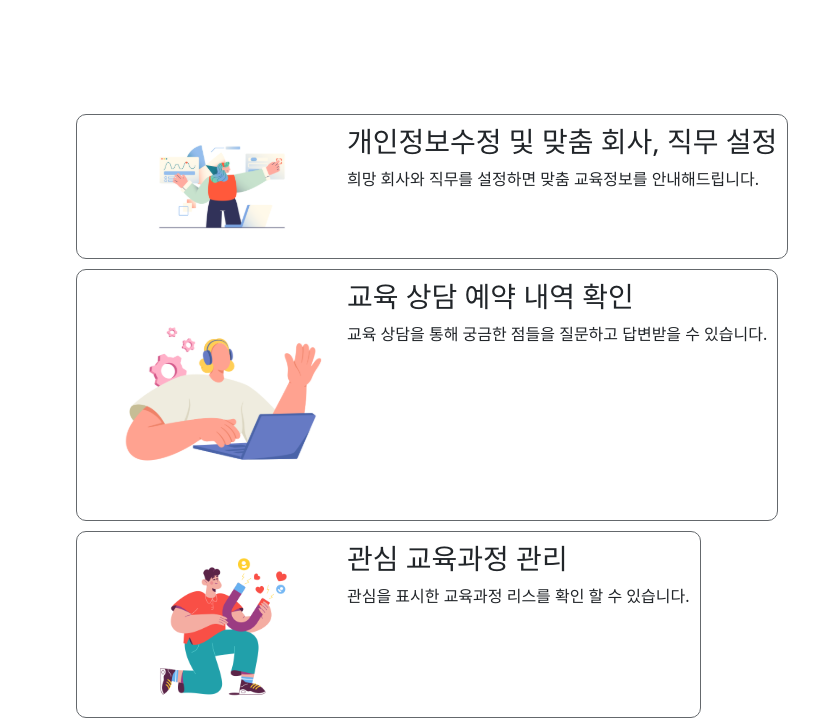
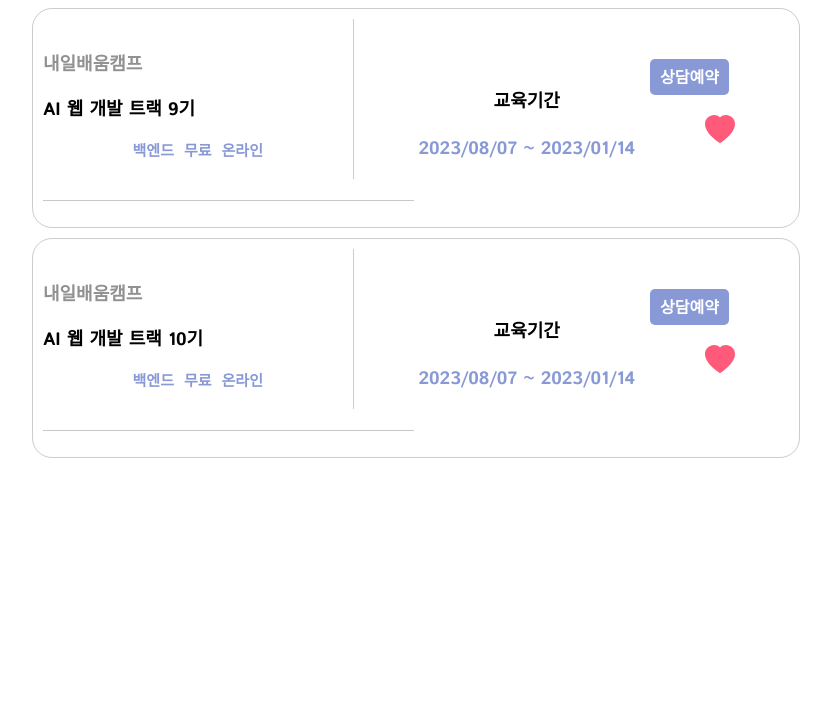
Before and after one commit to shkum0330/GoodBe, a React (Create React App) app in the folder 2_src/front-end/: page / in a window 1280 px wide. Shown: the part 682-1408 px from the top of the page, without its empty margins (224-1055 px from the left). After the commit the page ends 1150 px from the top, so only its background shows below. Built offline with nearby package versions, Linux system fonts and the light colour scheme.

Commit message:
seongwon mypagehome

```diff
--- a/2_src/front-end/src/App.js
+++ b/2_src/front-end/src/App.js
@@ -14,11 +14,12 @@
 function App() {
   return (
    <div>
-
+{/*
     <Sidebar/>
     <Navbar/>
     <MyPageHomeHeader />
-    <MypageHome />
+    <MypageHome /> */}
+    <EduList/>
    </div>
   );
 }
--- a/2_src/front-end/src/components/MyPageHome/MypageHome.jsx
+++ b/2_src/front-end/src/components/MyPageHome/MypageHome.jsx
@@ -11,32 +11,73 @@
 const Box = styled.div`
     display: flex;
     align-items: flex-start;
+    background: #FFF;
+    padding: 10px;
+    margin-bottom: 10px;
+    width: 700px;
     border-radius: 10px;
     border: 1px solid #64686C;
     background: #FFF;
-    padding: 10px;
-    margin-bottom: 10px;
-
-
+    height : 250px;
 `
 const Image = styled.img`
-    margin-left: 10px;
-    width: 250px;
+    margin-bottom: auto;
+    width: 230px;
+
 `
 
 const TextContainer = styled.div`
     display: flex;
     flex-direction: column;
+    margin-right: 10px;
 `
 
+const AnchorLink = styled.a`
+    color: #0432D6;
+    font-family: Istok Web;
+    font-size: 18px;
+    font-style: normal;
+    font-weight: 400;
+    line-height: normal;
+    text-transform: capitalize;
+    text-decoration: none;
+`;
+
+const Title = styled.p`
+    color: #000;
+    font-family: Istok Web;
+    font-size: 25px;
+    font-style: normal;
+    font-weight: 400;
+    line-height: normal;
+    text-transform: capitalize;
+`
+
+const Detail = styled.p`
+    color: #64686C;
+    text-align: right;
+    font-family: Istok Web;
+    font-size: 15px;
+    font-style: normal;
+    font-weight: 400;
+    line-height: normal;
+    text-transform: capitalize;
+`
+const HorizontalLine = styled.div`
+    width: 100%;
+    height: 1px;
+    background-color: #64686c;
+    margin-top: 60px;
+    margin-bottom: 30px;
+`;
 const MypageHome = () => {
     const dummyData = [
-        { id: 1, title :'개인정보수정 및 맞춤 회사, 직무 설정', detail: '희망 회사와 직무를 설정하면 맞춤 교육정보를 안내해드립니다.', image:myinfochange},
-        { id: 2, title :'교육 상담 예약 내역 확인', detail: '교육 상담을 통해 궁금한 점들을 질문하고 답변받을 수 있습니다.', image:myreservation},
-        { id: 3, title :'관심 교육과정 관리', detail: '관심을 표시한 교육과정 리스를 확인 할 수 있습니다.', image:myedulike},
-        { id: 4, title :'관심 채용공고 관리', detail: '관심을 표시한 채용공고들을 확인하고 지원할 수 있습니다.', image:myjoblike},
-        { id: 5, title :'내가 쓴 글 관리', detail: '작성한 글을 확인하고 수정 및 삭제 가능합니다.', image:mywrite},
-        { id: 6, title :'문의 및 개발팀 보기', detail: '굿비를 만든 개발자들과 소통하고 문의 할 수 있습니다.', image:team},
+        { id: 1, title :'개인정보수정 및 맞춤 회사, 직무 설정', detail: '희망 회사와 직무를 설정하면 맞춤 교육정보를 안내해드립니다.', image:myinfochange, url: '/url-1', text: '개인정보 수정 및 관리>'},
+        { id: 2, title :'교육 상담 예약 내역 확인', detail: '교육 상담을 통해 궁금한 점들을 질문하고 답변받을 수 있습니다.', image:myreservation, url: '/url-1', text: '교육 상담 내역 확인>'},
+        { id: 3, title :'관심 교육과정 관리', detail: '관심을 표시한 교육과정 리스를 확인 할 수 있습니다.', image:myedulike, url: '/url-1', text: '관심 교육과정 관리>'},
+        { id: 4, title :'관심 채용공고 관리', detail: '관심을 표시한 채용공고들을 확인하고 지원할 수 있습니다.', image:myjoblike, url: '/url-1', text: '관심 채용공고 관리>'},
+        { id: 5, title :'내가 쓴 글 관리', detail: '작성한 글을 확인하고 수정 및 삭제 가능합니다.', image:mywrite, url: '/url-1', text: '내가 쓴 글 관리>'},
+        { id: 6, title :'문의 및 개발팀 보기', detail: '굿비를 만든 개발자들과 소통하고 문의 할 수 있습니다.', image:team, url: '/url-1', text: '문의하기>'},
 
       ];
     const containerStyle = {
@@ -44,18 +85,24 @@
         flexDirection: 'column',
         alignItems: 'flex-start',
         minHeight: '80vh',
-        marginLeft: '300px',
-        marginTop: '20px',
+        marginLeft: '400px',
+        marginTop: '-400px',
+
     }
     return (
         <div style={containerStyle}>
-            {dummyData.map((data) => (
+        {dummyData.map((data, index) => (
           <Box key={data.id}>
-                <Image src={data.image} alt="Image" />
+            <Image src={data.image} alt="Image" style={index === 1 || index === 2 || index === 5 || index === 6 ? { order: 1 } : {}} />
+            <div style={index === 2 || index === 4 ? { marginRight: '65px' } : {}}>
+
             <TextContainer>
-                    <h3>{data.title}</h3>
-                    <p>{data.detail}</p>
+              <Title>{data.title}</Title>
+              <Detail>{data.detail}</Detail>
+              <HorizontalLine />
+                <AnchorLink href={data.url}>{data.text}</AnchorLink>
             </TextContainer>
+            </div>
           </Box>
         ))}
       </div>
```
Lines whose indentation alone changed are shown as unchanged.
